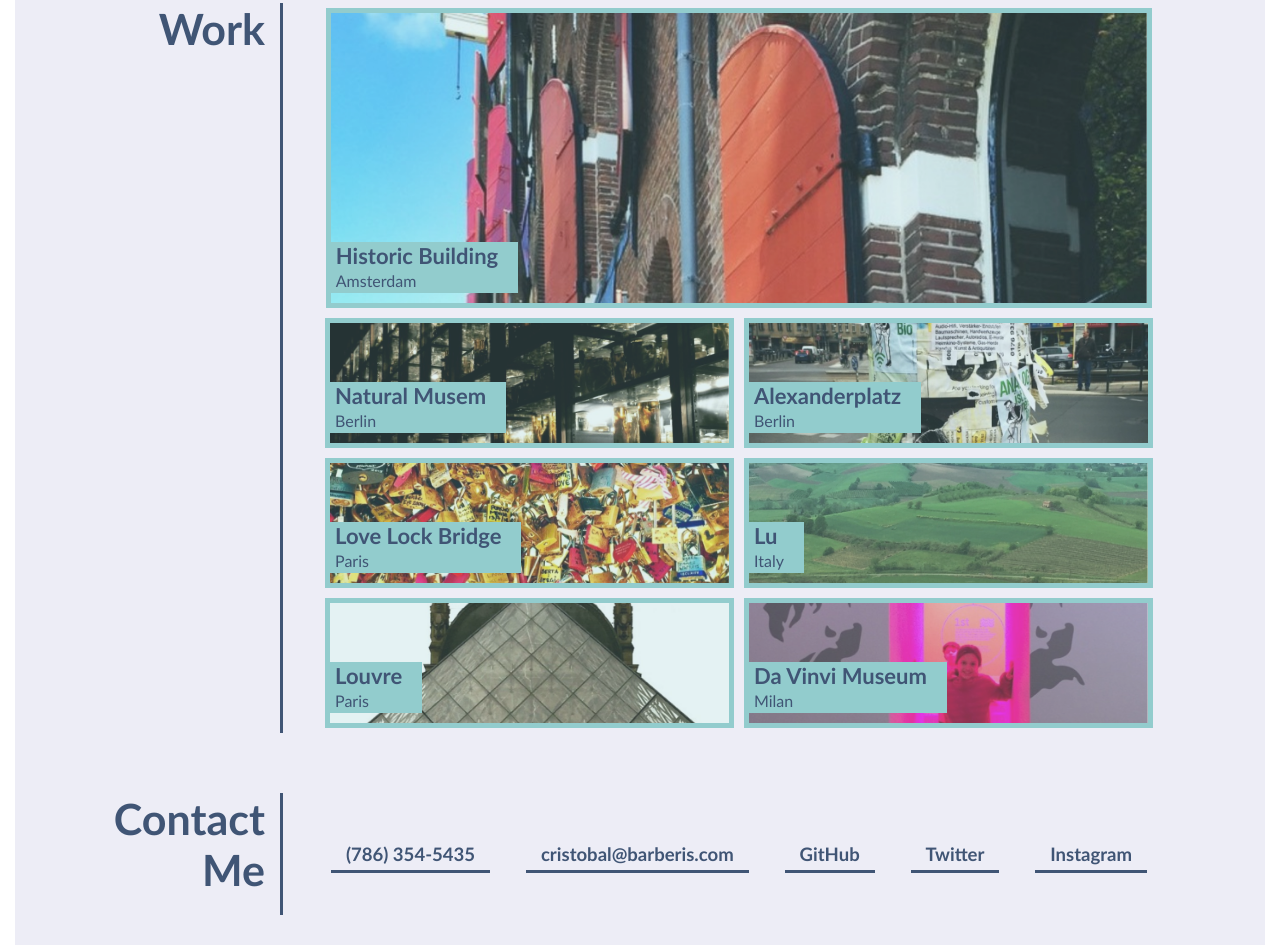
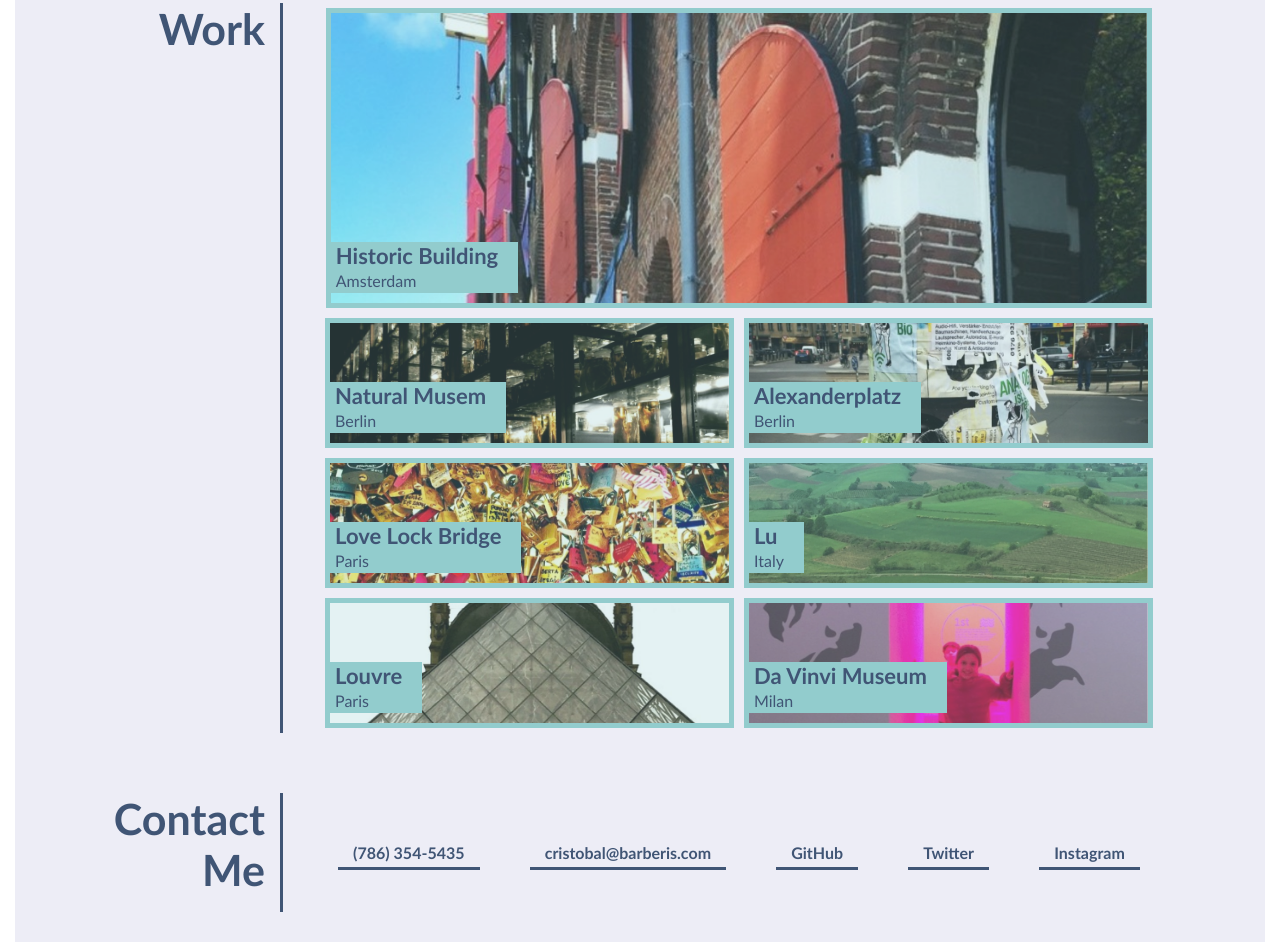
Before and after one commit to brberis/dbl-portfolio-pro, a plain HTML site: page develop/index.html in a window 1280 px wide. Shown: the part 681-1626 px from the top of the page. Drawn offline with Linux system fonts and the light colour scheme.

Commit message:
footer flexbox fix

```diff
--- a/develop/assets/css/style.css
+++ b/develop/assets/css/style.css
@@ -218,16 +218,18 @@ article h4 {
   display: flex;
   flex-wrap: wrap;
   justify-content: space-between;
+  row-gap: 25px;
   align-items: center;
   list-style: none;
 }
 
+
 .footer-menu ul li a {
   font-weight: bolder;
-  font-size: 1.45vw;
+  font-size: 16px;
   padding: 5px 15px;
   border-bottom: 3px solid;
-  margin: 0 15px;
+  margin: 100px 15px;
   color: var(--text-color);
 
 
```
